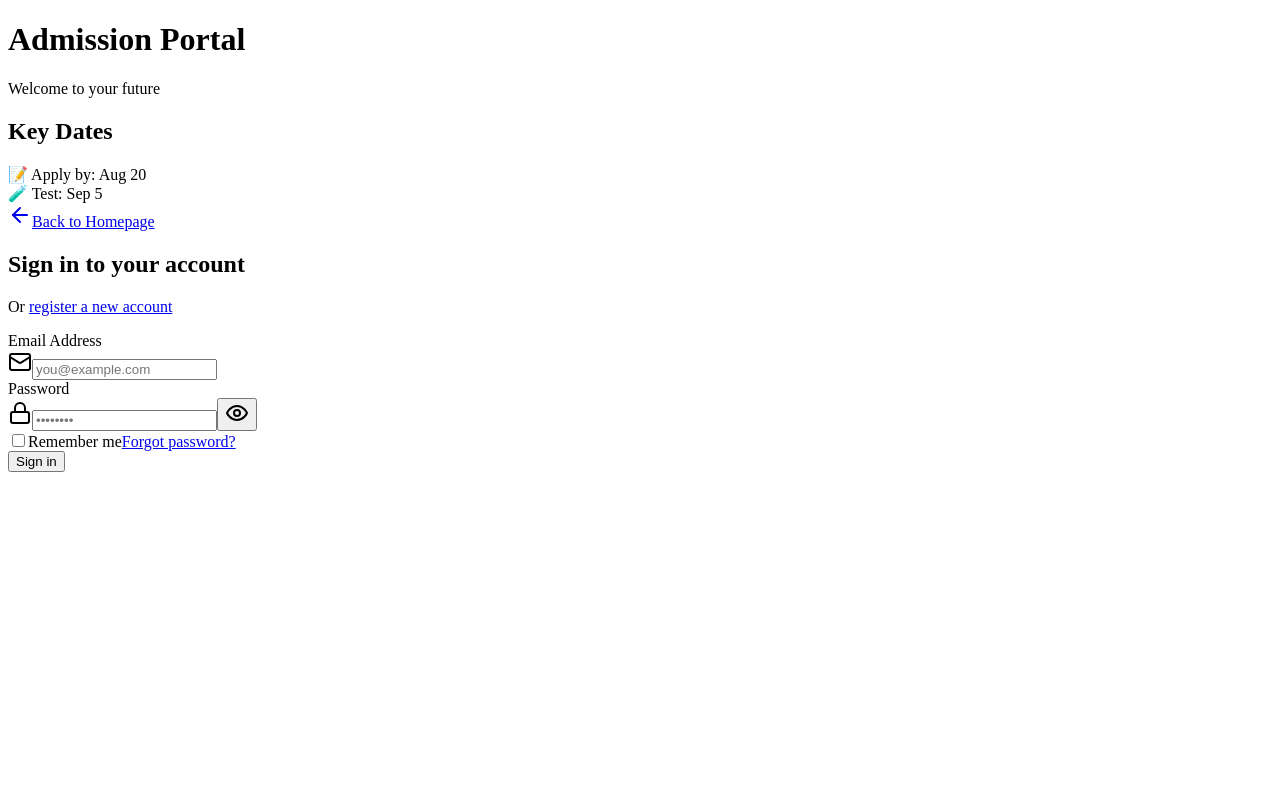
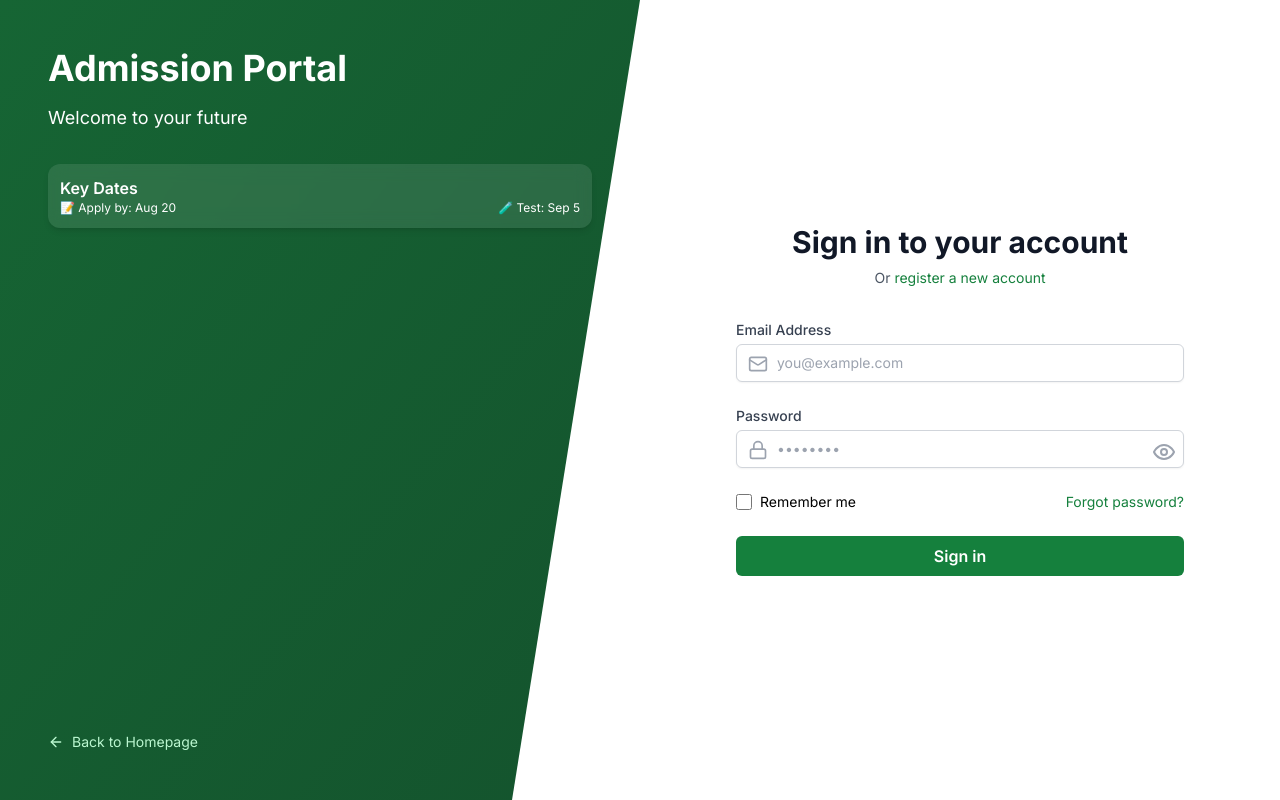
Before and after one commit to amossohotra0/college_admission_frontend, a Next.js app: page /auth/login in a window 1280 px wide. Built offline with nearby package versions, Linux system fonts and the light colour scheme.

Commit message:
Layout added

```diff
--- /dev/null
+++ b/src/app/layout.tsx
@@ -0,0 +1,30 @@
+'use client';
+
+import { Inter } from 'next/font/google';
+import './globals.css';
+import { QueryClientProvider } from '@tanstack/react-query';
+import { Toaster } from 'react-hot-toast';
+import Layout from '@/components/layout/Layout';
+import { useState } from 'react';
+import { queryClient } from '@/hooks/useApi';
+
+const inter = Inter({ subsets: ['latin'] });
+
+export default function RootLayout({
+  children,
+}: {
+  children: React.ReactNode;
+}) {
+  return (
+    <html lang="en">
+      <body className={inter.className}>
+        <QueryClientProvider client={queryClient}>
+          <Layout>
+            {children}
+          </Layout>
+          <Toaster position="top-right" />
+        </QueryClientProvider>
+      </body>
+    </html>
+  );
+}
```
